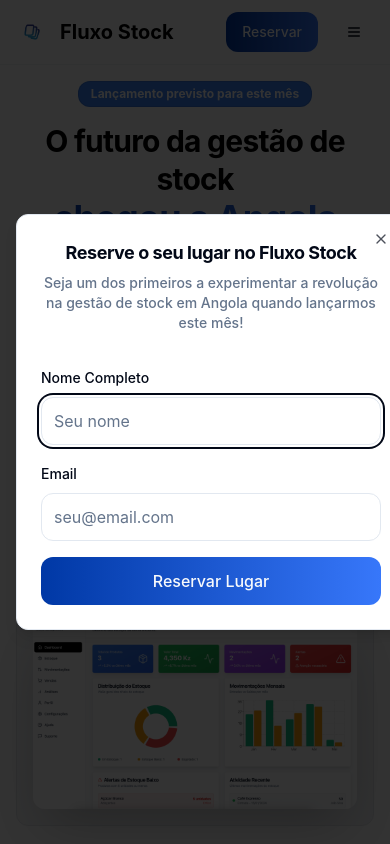
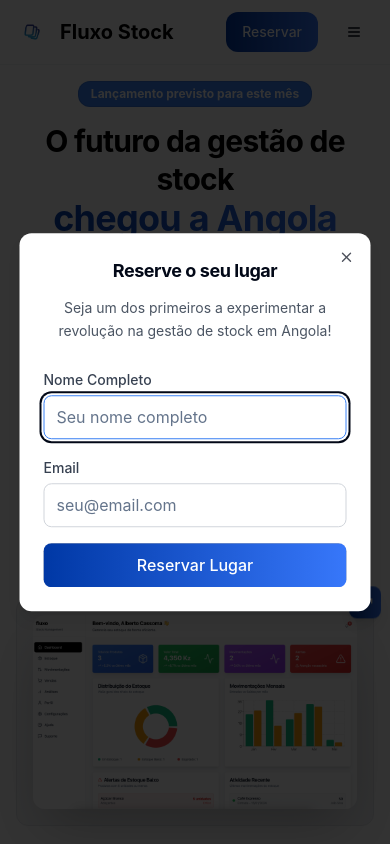
Before and after one commit to neropfg77/fluxo-gestao-angola, a React (Vite) app: page / in a window 390 px wide. Both pictures are taken after a click on the button "Reservar". Shown: the top 844 px of the page. Built offline with nearby package versions, Linux system fonts and the light colour scheme.

Commit message:
Fix: Mobile form display issues
Fixes display and bug issues with forms on mobile.

```diff
--- a/src/pages/Index.tsx
+++ b/src/pages/Index.tsx
@@ -119,28 +119,29 @@ const Index = () => {
                     <span className="sm:hidden">Reservar</span>
                   </Button>
                 </DialogTrigger>
-                <DialogContent className="sm:max-w-md mx-4 rounded-xl max-h-[90vh] overflow-y-auto">
-                  <DialogHeader>
-                    <DialogTitle className="text-lg font-bold">Reserve o seu lugar no Fluxo Stock</DialogTitle>
-                    <DialogDescription className="text-sm font-medium">
-                      Seja um dos primeiros a experimentar a revolução na gestão de stock em Angola quando lançarmos este mês!
+                <DialogContent className="w-[90vw] max-w-sm mx-auto rounded-xl border-0 p-0 overflow-hidden">
+                  <div className="p-6">
+                    <DialogHeader className="space-y-3 mb-6">
+                      <DialogTitle className="text-lg font-bold text-center">Reserve o seu lugar</DialogTitle>
+                      <DialogDescription className="text-sm text-center text-gray-600 leading-relaxed">
+                        Seja um dos primeiros a experimentar a revolução na gestão de stock em Angola!
                       </DialogDescription>
                     </DialogHeader>
-                  <form onSubmit={handleReservation} className="space-y-4 mt-4">
-                    <div className="space-y-2">
-                      <Label htmlFor="name" className="font-medium text-sm">Nome Completo</Label>
+                    <form onSubmit={handleReservation} className="space-y-4">
+                      <div>
+                        <Label htmlFor="name" className="text-sm font-medium text-gray-700">Nome Completo</Label>
                         <Input
                           id="name"
                           value={name}
                           onChange={(e) => setName(e.target.value)}
-                        placeholder="Seu nome"
+                          placeholder="Seu nome completo"
                           required
                           disabled={isSubmitting}
-                        className="rounded-xl h-12 text-base"
+                          className="mt-1 h-11 text-base rounded-lg border-gray-300 focus:border-blue-500 focus:ring-blue-500"
                         />
                       </div>
-                    <div className="space-y-2">
-                      <Label htmlFor="email" className="font-medium text-sm">Email</Label>
+                      <div>
+                        <Label htmlFor="email" className="text-sm font-medium text-gray-700">Email</Label>
                         <Input
                           id="email"
                           type="email"
@@ -149,17 +150,18 @@ const Index = () => {
                           placeholder="seu@email.com"
                           required
                           disabled={isSubmitting}
-                        className="rounded-xl h-12 text-base"
+                          className="mt-1 h-11 text-base rounded-lg border-gray-300 focus:border-blue-500 focus:ring-blue-500"
                         />
                       </div>
                       <Button
                         type="submit"
-                      className="w-full bg-gradient-to-r from-[#0038a5] to-[#3777fa] rounded-xl font-medium h-12 text-base mt-6"
+                        className="w-full bg-gradient-to-r from-[#0038a5] to-[#3777fa] hover:from-[#002980] hover:to-[#2563eb] text-white font-medium h-11 text-base rounded-lg mt-6 disabled:opacity-50"
                         disabled={isSubmitting}
                       >
                         {isSubmitting ? "A reservar..." : "Reservar Lugar"}
                       </Button>
                     </form>
+                  </div>
                 </DialogContent>
               </Dialog>
 
```
Lines whose indentation alone changed are shown as unchanged.
